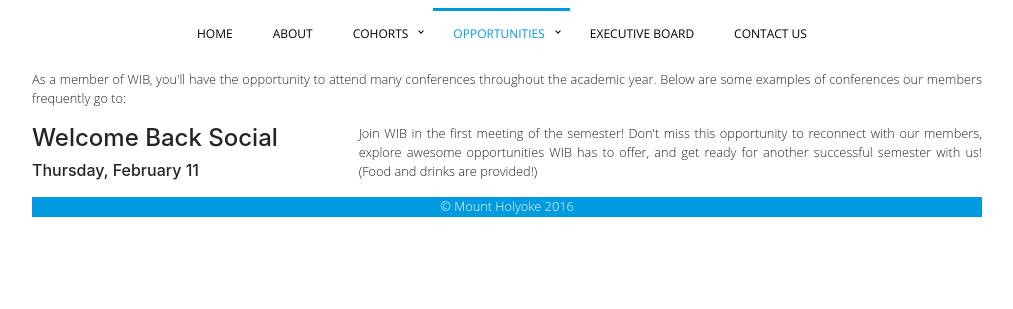
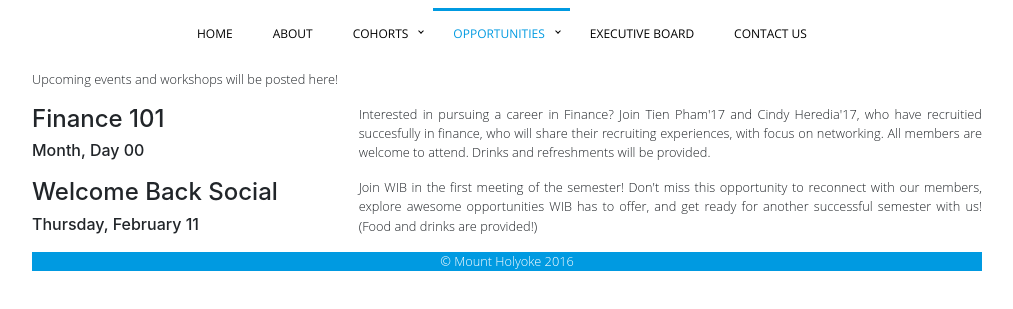
Before and after one commit to mhcwib/mhcwib.github.io, a plain HTML site: page social_events.html in a window 1280 px wide. Shown: the part 303-612 px from the top of the page, without its empty margins (133-1146 px from the left). Drawn offline with nearby package versions, Linux system fonts and the light colour scheme.

Commit message:
added finance 101

```diff
--- a/social_events.html
+++ b/social_events.html
@@ -40,7 +40,20 @@
    <!-- Content goes here. -->
 <div class="row">
   <div class="col-lg-12">
-    <p>As a member of WIB, you'll have the opportunity to attend many conferences throughout the academic year. Below are some examples of conferences our members frequently go to:</p>
+    <p>Upcoming events and workshops will be posted here!</p>
+   </div>
+</div>
+
+<div class="row">
+   <div class="col-lg-4">
+    <h4>Finance 101</h4>
+    <h6>Month, Day 00</h6>
+   </div>
+
+   <div class="col-lg-8">
+    <p>Interested in pursuing a career in Finance?
+    Join Tien Pham'17 and Cindy Heredia'17, who have recruitied succesfully in finance, who will share their recruiting experiences, with focus on networking.
+    All members are welcome to attend. Drinks and refreshments will be provided. </p>
    </div>
 </div>
 
```
